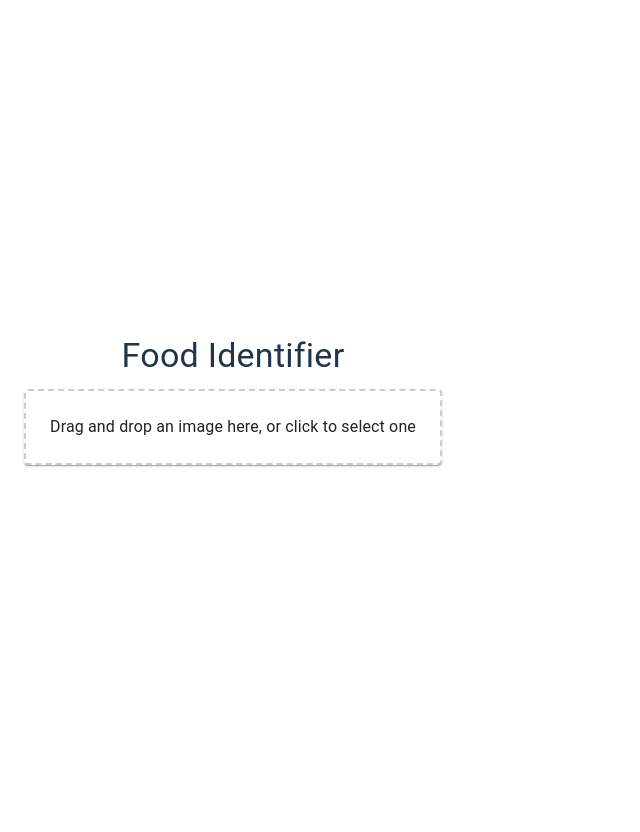
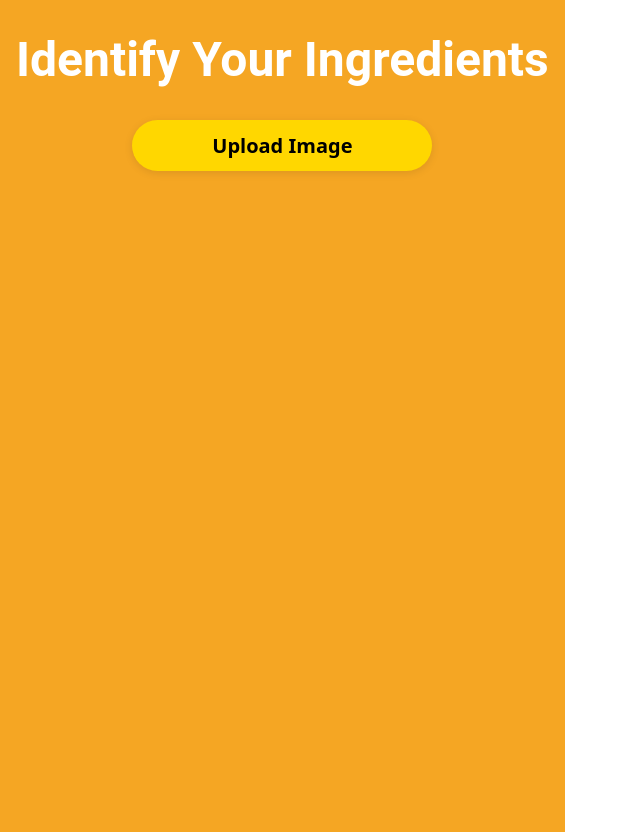
Before and after one commit to evanmchun/food_identifier, a React (Vite) app in the folder frontend/: page / in a window 1280 px wide. Shown: the whole page, without its empty margins (0-640 px from the left). Before the commit the page ends 800 px from the top, so only its background shows below. Built offline with nearby package versions, Linux system fonts and the light colour scheme.

Commit message:
Add automatic analysis on image drop

```diff
--- a/frontend/src/App.tsx
+++ b/frontend/src/App.tsx
@@ -1,10 +1,8 @@
 import { useState } from 'react'
 import { useDropzone } from 'react-dropzone'
 import {
-  Container,
   Box,
   Typography,
-  Paper,
   CircularProgress,
   Alert
 } from '@mui/material'
@@ -21,46 +19,29 @@ function App() {
       'image/*': ['.jpeg', '.jpg', '.png']
     },
     maxFiles: 1,
-    onDrop: (acceptedFiles) => {
-      setImage(acceptedFiles[0])
-      setAnalysis('')
-      setError('')
-    }
-  })
+    onDrop: async (acceptedFiles) => {
+      const file = acceptedFiles[0];
+      if (!file) return;
 
-  const analyzeImage = async () => {
-    if (!image) return
+      setImage(file);
+      setAnalysis('');
+      setError('');
 
-    setLoading(true)
-    setError('')
-
-    const formData = new FormData()
-    formData.append('image', image)
+      // Automatically analyze the image
+      setLoading(true);
+      const formData = new FormData();
+      formData.append('image', file);
 
       try {
-      console.log('Sending image for analysis:', {
-        name: image.name,
-        type: image.type,
-        size: image.size
-      });
-
         const response = await axios.post('https://food-identifier-unxy.onrender.com/api/analyze-image', formData, {
           headers: {
             'Content-Type': 'multipart/form-data',
           },
           timeout: 30000,
-      })
-
-      console.log('Received analysis response:', response.data);
-      setAnalysis(response.data.analysis)
-    } catch (err: any) {
-      console.error('Error details:', {
-        message: err.message,
-        response: err.response?.data,
-        status: err.response?.status,
-        code: err.code
         });
 
+        setAnalysis(response.data.analysis);
+      } catch (err: any) {
         let errorMessage = 'Error analyzing image. Please try again.';
 
         if (err.response?.status === 401) {
@@ -78,90 +59,144 @@ function App() {
 
         setError(errorMessage);
       } finally {
-      setLoading(false)
+        setLoading(false);
       }
     }
+  })
+
+  const extractIngredients = (analysis: string): string => {
+    const lines = analysis.split('\n');
+    const ingredients = lines
+      .filter(line => line.includes('**'))
+      .map(line => line.replace(/\*\*/g, '').split(':')[0].trim());
+    return ingredients.join(', ');
+  };
 
   return (
-    <Container maxWidth="md">
-      <Box sx={{ my: 4 }}>
-        <Typography variant="h4" component="h1" gutterBottom align="center">
-          Food Identifier
+    <Box
+      sx={{
+        minHeight: '100vh',
+        backgroundColor: '#F5A623',
+        display: 'flex',
+        flexDirection: 'column',
+        alignItems: 'center',
+        pt: 4,
+        px: 2
+      }}
+    >
+      <Typography
+        variant="h3"
+        component="h1"
+        sx={{
+          color: 'white',
+          fontWeight: 'bold',
+          textAlign: 'center',
+          mb: 4,
+          fontSize: { xs: '2rem', sm: '3rem' }
+        }}
+      >
+        Identify Your Ingredients
       </Typography>
 
-        <Paper
+      <Box
         {...getRootProps()}
         sx={{
-            p: 3,
-            textAlign: 'center',
-            cursor: 'pointer',
-            backgroundColor: isDragActive ? '#f0f0f0' : 'white',
-            border: '2px dashed #ccc',
-            mb: 3
+          width: '100%',
+          maxWidth: '400px',
+          display: 'flex',
+          flexDirection: 'column',
+          alignItems: 'center',
+          gap: 3
         }}
       >
         <input {...getInputProps()} />
-          {image ? (
-            <Box>
+
+        <button
+          style={{
+            padding: '12px 32px',
+            fontSize: '1.25rem',
+            backgroundColor: '#FFD700',
+            color: '#000',
+            border: 'none',
+            borderRadius: '50px',
+            cursor: 'pointer',
+            fontWeight: 'bold',
+            boxShadow: '0 2px 8px rgba(0,0,0,0.1)',
+            width: '80%',
+            maxWidth: '300px'
+          }}
+          onClick={() => {
+            const fileInput = document.querySelector('input[type="file"]') as HTMLInputElement;
+            if (fileInput) fileInput.click();
+          }}
+        >
+          Upload Image
+        </button>
+
+        {image && (
+          <Box
+            sx={{
+              width: '100%',
+              borderRadius: '20px',
+              overflow: 'hidden',
+              backgroundColor: 'white',
+              boxShadow: '0 4px 12px rgba(0,0,0,0.1)'
+            }}
+          >
             <img
               src={URL.createObjectURL(image)}
               alt="Uploaded food"
-                style={{ maxWidth: '100%', maxHeight: '300px' }}
+              style={{
+                width: '100%',
+                height: 'auto',
+                display: 'block'
+              }}
             />
-              <Typography variant="body1" sx={{ mt: 2 }}>
-                Click to change image
-              </Typography>
-            </Box>
-          ) : (
-            <Typography variant="body1">
-              Drag and drop an image here, or click to select one
-            </Typography>
-          )}
-        </Paper>
-
-        {image && !loading && (
-          <Box sx={{ textAlign: 'center', mb: 3 }}>
-            <button
-              onClick={analyzeImage}
-              style={{
-                padding: '10px 20px',
-                fontSize: '16px',
-                backgroundColor: '#1976d2',
-                color: 'white',
-                border: 'none',
-                borderRadius: '4px',
-                cursor: 'pointer'
-              }}
-            >
-              Analyze Image
-            </button>
           </Box>
         )}
 
         {loading && (
-          <Box sx={{ display: 'flex', justifyContent: 'center', my: 3 }}>
-            <CircularProgress />
-          </Box>
+          <CircularProgress sx={{ color: 'white' }} />
         )}
 
         {error && (
-          <Alert severity="error" sx={{ mb: 3 }}>
+          <Alert
+            severity="error"
+            sx={{
+              width: '100%',
+              borderRadius: '12px'
+            }}
+          >
             {error}
           </Alert>
         )}
 
         {analysis && (
-          <Paper sx={{ p: 3 }}>
-            <Typography variant="h6" gutterBottom>
-              Detailed Analysis:
+          <Box
+            sx={{
+              width: '100%',
+              backgroundColor: 'white',
+              borderRadius: '20px',
+              p: 3,
+              boxShadow: '0 4px 12px rgba(0,0,0,0.1)'
+            }}
+          >
+            <Typography
+              variant="h6"
+              sx={{
+                fontWeight: 'bold',
+                mb: 1
+              }}
+            >
+              Ingredients:
             </Typography>
-            <Typography variant="body1" style={{ whiteSpace: 'pre-line' }}>
-              {analysis}
+            <Typography variant="body1">
+              {extractIngredients(analysis)}
             </Typography>
-          </Paper>
+          </Box>
         )}
       </Box>
-    </Container>
+    </Box>
   )
 }
 
```
Lines whose indentation alone changed are shown as unchanged.
